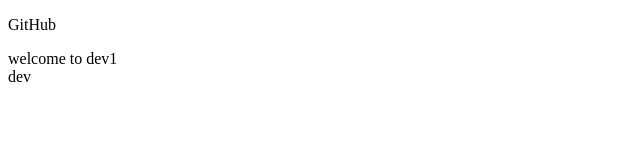
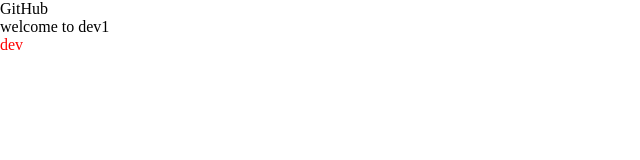
Before and after one commit to HiWhsp/First-project, a plain HTML site: page index.html in a window 1280 px wide. Shown: the whole page, without its empty margins (0-640 px from the left). Drawn offline with Linux system fonts and the light colour scheme.

Commit message:
add index.css

```diff
--- a/index.css
+++ b/index.css
@@ -2,6 +2,6 @@
     margin: 0;
     padding: 0;
 }
-p {
+div {
     color: #f00;
 }
--- a/index.html
+++ b/index.html
@@ -4,6 +4,7 @@
     <meta charset="UTF-8">
     <meta name="viewport" content="width=device-width, initial-scale=1.0">
     <meta http-equiv="X-UA-Compatible" content="ie=edge">
+    <link rel="stylesheet" href="./index.css">
     <title>Document</title>
 </head>
 <body>
```
